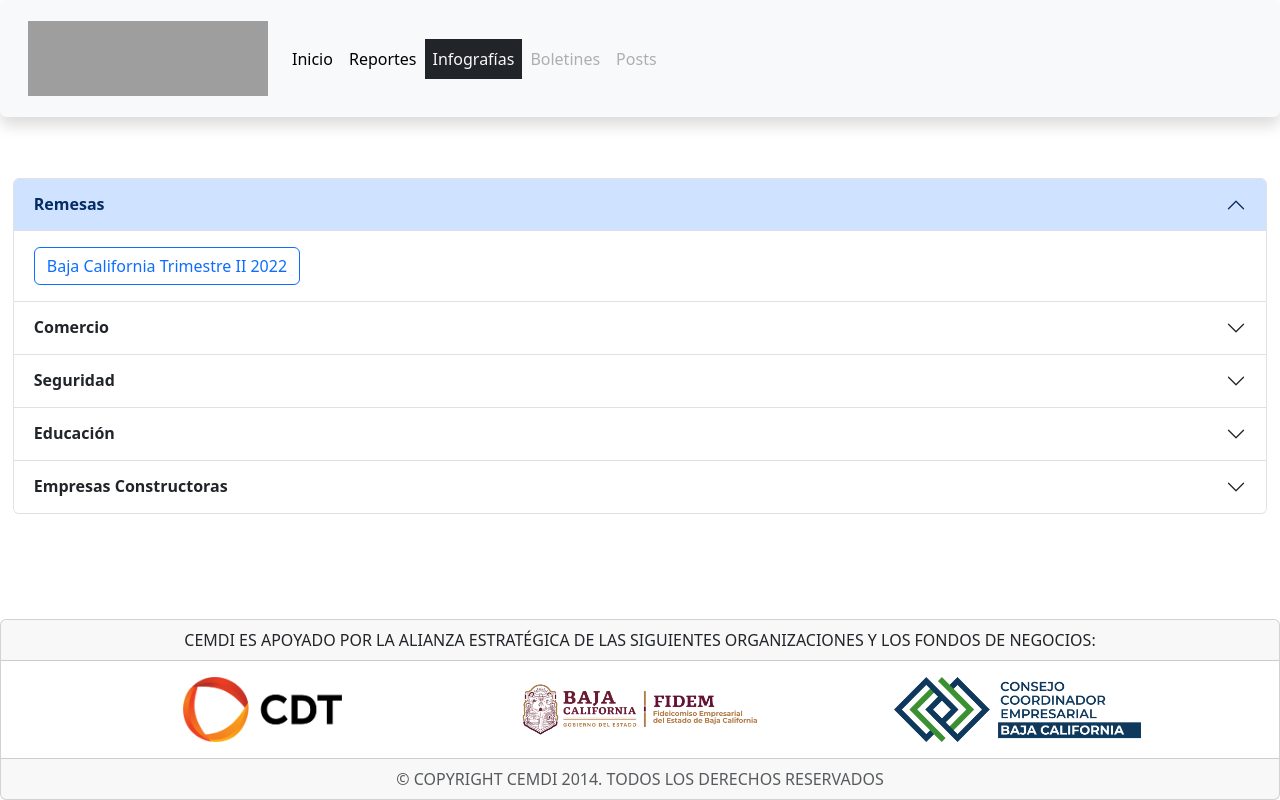
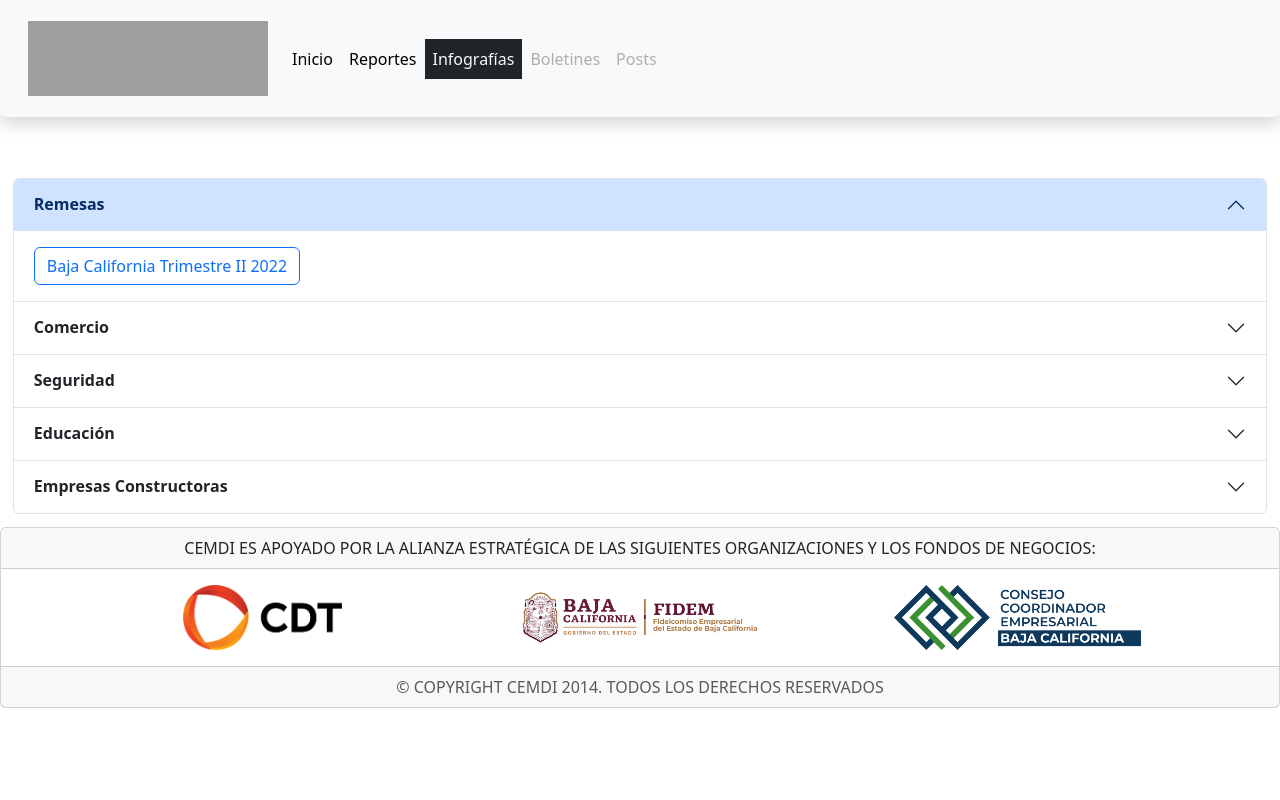
Before and after one commit to cdt-desarrollo/reportesCEMDI, a plain HTML site: page sitios/publicaciones/infografias/infografias.html in a window 1280 px wide. Drawn offline with nearby package versions, Linux system fonts and the light colour scheme; some packages are replaced by stand-ins of ours; grey boxes are pictures that could not be loaded; a script that the page names is missing.

Commit message:
Update infografias.html

```diff
--- a/sitios/publicaciones/infografias/infografias.html
+++ b/sitios/publicaciones/infografias/infografias.html
@@ -156,7 +156,7 @@
   </div>
 </div>
 <!-- Footer -->
-<div class="card text-center fixed-bottom">
+<div class="card text-center">
     <div class="card-header">
       CEMDI ES APOYADO POR LA ALIANZA ESTRATÉGICA DE LAS SIGUIENTES ORGANIZACIONES Y LOS FONDOS DE NEGOCIOS:
     </div>
```
